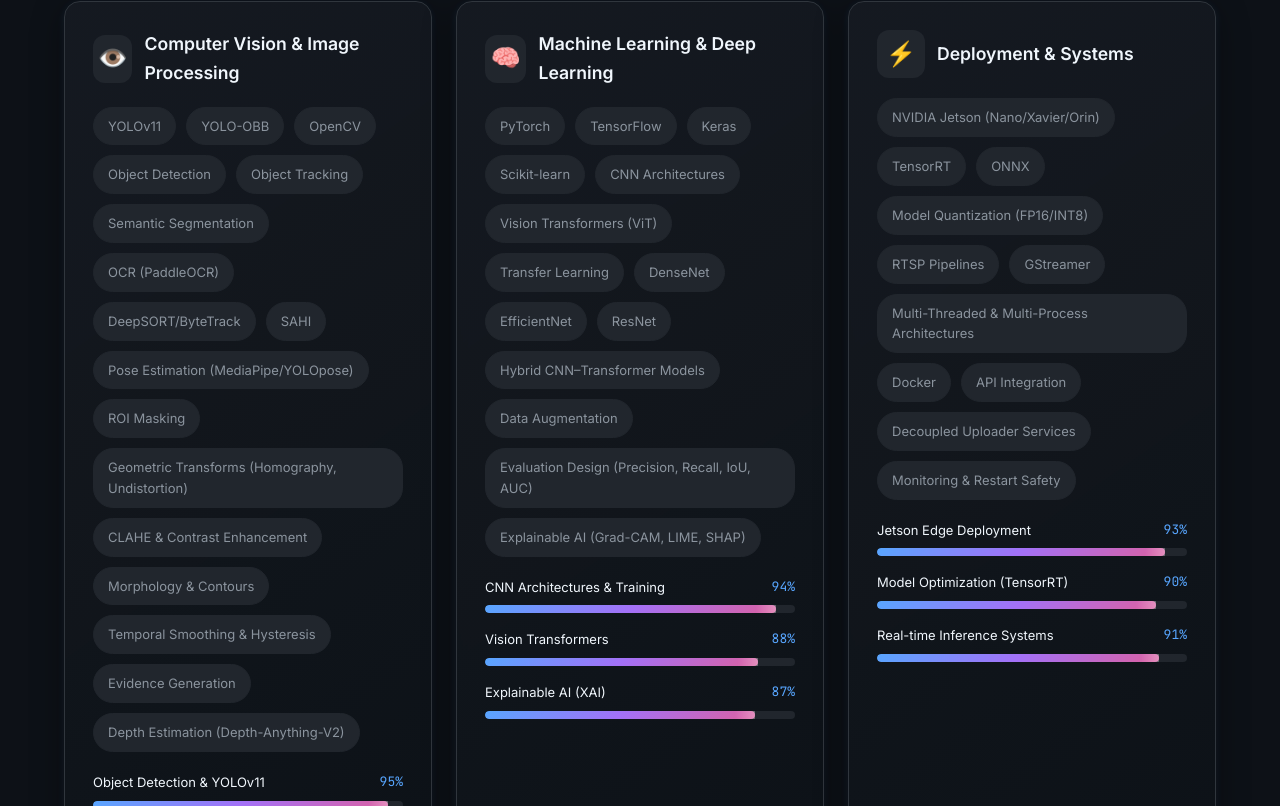
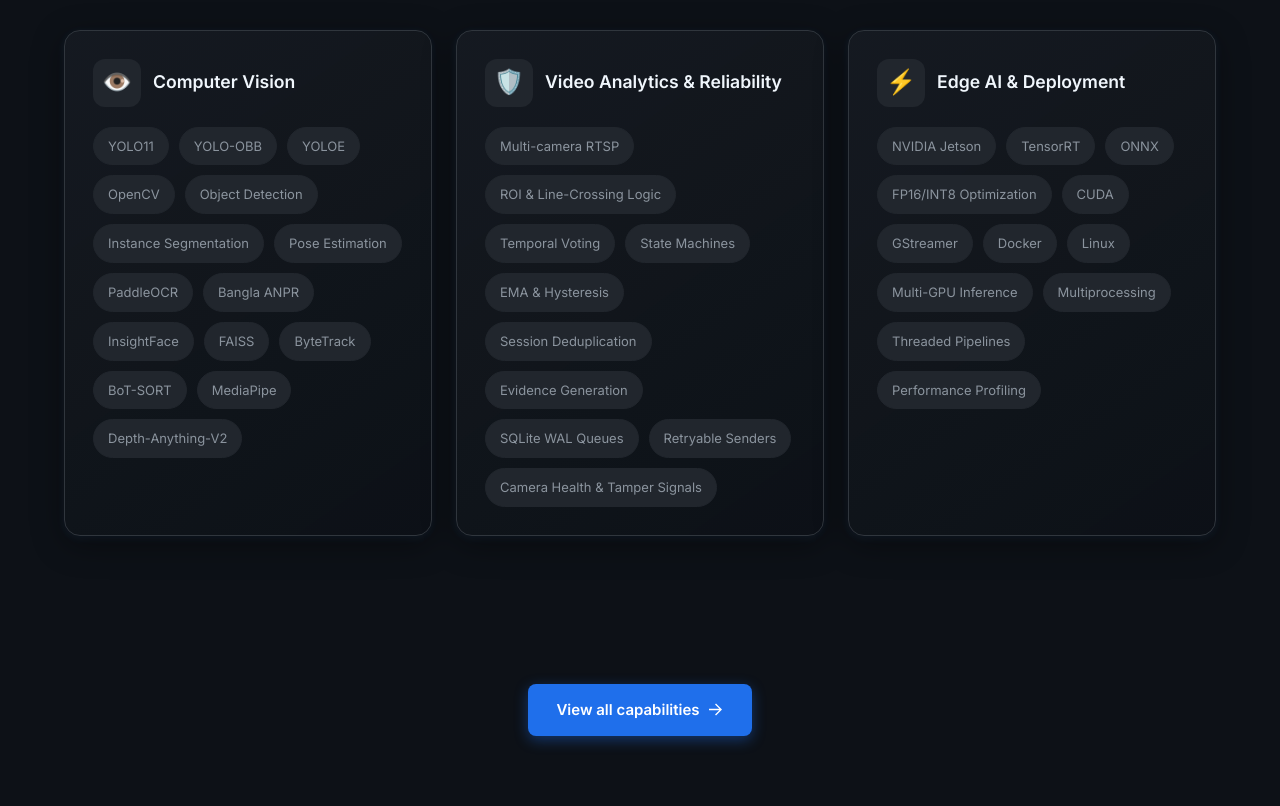
Before and after one commit to rafi0020/rafiul_ML_portfolio, a React (Vite) app: page / in a window 1280 px wide. Shown: the part 7814-8620 px from the top of the page. Built offline with nearby package versions, Linux system fonts and the light colour scheme.

Commit message:
Refresh src/sections/Skills.jsx for recruiter-focused portfolio

```diff
--- a/src/sections/Skills.jsx
+++ b/src/sections/Skills.jsx
@@ -1,168 +1,98 @@
-
-import { useEffect, useRef, useState } from "react";
 import Icon from "../components/Icon";
 import SectionCTA from "../components/SectionCTA";
 
 const skillCategories = [
   {
-    title: "Computer Vision & Image Processing",
+    title: "Computer Vision",
     icon: "👁️",
-    skills: ["YOLOv11", "YOLO-OBB", "OpenCV", "Object Detection", "Object Tracking", "Semantic Segmentation", "OCR (PaddleOCR)", "DeepSORT/ByteTrack", "SAHI", "Pose Estimation (MediaPipe/YOLOpose)", "ROI Masking", "Geometric Transforms (Homography, Undistortion)", "CLAHE & Contrast Enhancement", "Morphology & Contours", "Temporal Smoothing & Hysteresis", "Evidence Generation", "Depth Estimation (Depth-Anything-V2)"],
-    bars: [
-      { name: "Object Detection & YOLOv11", level: 95 },
-      { name: "Multi-Object Tracking", level: 92 },
-      { name: "OCR & Text Recognition", level: 90 },
+    skills: [
+      "YOLO11", "YOLO-OBB", "YOLOE", "OpenCV", "Object Detection",
+      "Instance Segmentation", "Pose Estimation", "PaddleOCR", "Bangla ANPR",
+      "InsightFace", "FAISS", "ByteTrack", "BoT-SORT", "MediaPipe",
+      "Depth-Anything-V2"
     ]
   },
   {
-    title: "Machine Learning & Deep Learning",
-    icon: "🧠",
-    skills: ["PyTorch", "TensorFlow", "Keras", "Scikit-learn", "CNN Architectures", "Vision Transformers (ViT)", "Transfer Learning", "DenseNet", "EfficientNet", "ResNet", "Hybrid CNN–Transformer Models", "Data Augmentation", "Evaluation Design (Precision, Recall, IoU, AUC)", "Explainable AI (Grad-CAM, LIME, SHAP)"],
-    bars: [
-      { name: "CNN Architectures & Training", level: 94 },
-      { name: "Vision Transformers", level: 88 },
-      { name: "Explainable AI (XAI)", level: 87 },
+    title: "Video Analytics & Reliability",
+    icon: "🛡️",
+    skills: [
+      "Multi-camera RTSP", "ROI & Line-Crossing Logic", "Temporal Voting",
+      "State Machines", "EMA & Hysteresis", "Session Deduplication",
+      "Evidence Generation", "SQLite WAL Queues", "Retryable Senders",
+      "Camera Health & Tamper Signals"
     ]
   },
   {
-    title: "Deployment & Systems",
+    title: "Edge AI & Deployment",
     icon: "⚡",
-    skills: ["NVIDIA Jetson (Nano/Xavier/Orin)", "TensorRT", "ONNX", "Model Quantization (FP16/INT8)", "RTSP Pipelines", "GStreamer", "Multi-Threaded & Multi-Process Architectures", "Docker", "API Integration", "Decoupled Uploader Services", "Monitoring & Restart Safety"],
-    bars: [
-      { name: "Jetson Edge Deployment", level: 93 },
-      { name: "Model Optimization (TensorRT)", level: 90 },
-      { name: "Real-time Inference Systems", level: 91 },
+    skills: [
+      "NVIDIA Jetson", "TensorRT", "ONNX", "FP16/INT8 Optimization",
+      "CUDA", "GStreamer", "Docker", "Linux", "Multi-GPU Inference",
+      "Multiprocessing", "Threaded Pipelines", "Performance Profiling"
     ]
   },
   {
-    title: "Reliability Engineering",
-    icon: "🛡️",
-    skills: ["State Machines", "Temporal Smoothing", "Hysteresis/EMA Filtering", "Evidence Logging", "SQLite Queues", "JSON State Management", "Decoupled Sender Services", "Deduplication Logic", "Confidence Voting", "ISO 6346 Validation"],
-    bars: [
-      { name: "Temporal Reasoning & State Machines", level: 92 },
-      { name: "Domain Validation Pipelines", level: 90 },
-      { name: "Evidence-Based Decision Logging", level: 91 },
+    title: "Deep Learning & Research",
+    icon: "🧠",
+    skills: [
+      "PyTorch", "TensorFlow", "CNNs", "Vision Transformers", "DenseNet",
+      "GRU", "Transfer Learning", "wav2vec 2.0", "WavLM", "Whisper",
+      "Subject-independent Evaluation", "Grad-CAM", "LIME", "SHAP"
     ]
   },
   {
-    title: "Tools & Frameworks",
-    icon: "🚀",
-    skills: ["Python", "Git/GitHub", "OpenCV", "Ultralytics YOLO", "PaddleOCR", "MediaPipe Pose", "SQLite", "MLflow", "Weights & Biases", "Linux", "Grafana"],
-    bars: [
-      { name: "Python Ecosystem", level: 95 },
-      { name: "Experiment Tracking (W&B/MLflow)", level: 88 },
-      { name: "Version Control & Collaboration", level: 90 },
+    title: "APIs, Data & MLOps",
+    icon: "🔧",
+    skills: [
+      "Python", "FastAPI", "REST APIs", "SQLite", "PostgreSQL", "Pandas",
+      "NumPy", "Scikit-learn", "Weights & Biases", "MLflow", "Git/GitHub",
+      "Dataset Versioning", "Configuration-driven Systems"
     ]
   },
   {
-    title: "Data & Signal Processing",
-    icon: "📊",
-    skills: ["NumPy", "Pandas", "Matplotlib", "Seaborn", "Plotly", "Librosa", "Scikit-learn", "Data Augmentation", "Feature Engineering", "Audio Signal Processing", "Spectrogram Analysis (Log-mel/STFT)"],
-    bars: [
-      { name: "Data Processing Pipelines", level: 92 },
-      { name: "Audio Signal Processing", level: 85 },
-      { name: "Statistical Analysis & Visualization", level: 88 },
-    ]
-  },
-  {
-    title: "LLMs & NLP",
-    icon: "🤖",
-    skills: ["LLaMA 2", "LangChain", "RAG (Retrieval-Augmented Generation)", "ChromaDB", "HuggingFace Transformers", "Vector Databases", "Prompt Engineering"],
-    bars: [
-      { name: "LLM Fine-tuning & Deployment", level: 82 },
-      { name: "RAG System Development", level: 85 },
-      { name: "Vector Search & Embeddings", level: 80 },
-    ]
-  },
-  {
-    title: "Backend & APIs",
-    icon: "🔧",
-    skills: ["FastAPI", "Flask", "Django", "PostgreSQL", "MongoDB", "Redis", "Kafka", "MQTT", "WebSocket", "RESTful APIs", "Microservices"],
-    bars: [
-      { name: "FastAPI & REST Development", level: 90 },
-      { name: "Database Design & Optimization", level: 87 },
-      { name: "Message Queues & Streaming", level: 85 },
-    ]
-  },
-  {
-    title: "Soft Skills",
-    icon: "🤝",
-    skills: ["Teamwork", "Leadership", "Convincing & Influencing", "Negotiation", "Inspiring", "On-site Client Communication", "Research Mentoring", "Academic Writing"],
-    bars: [
-      { name: "Teamwork & Collaboration", level: 93 },
-      { name: "Leadership & Mentoring", level: 88 },
-      { name: "Communication & Negotiation", level: 90 },
+    title: "Applied Domains",
+    icon: "🏭",
+    skills: [
+      "Industrial Safety", "Banking Surveillance", "Ports & Logistics",
+      "Manufacturing Inspection", "Retail Analytics", "Computational Healthcare",
+      "OCR Validation", "Open-vocabulary Detection", "Client UAT",
+      "On-site Integration"
     ]
   }
 ];
 
-export default function Skills({ compact = false }){
-  const [visible, setVisible] = useState(false);
-  const sectionRef = useRef(null);
-
-  useEffect(() => {
-    const observer = new IntersectionObserver(
-      ([entry]) => {
-        if (entry.isIntersecting) {
-          setVisible(true);
-        }
-      },
-      { threshold: 0.2 }
-    );
-
-    if (sectionRef.current) {
-      observer.observe(sectionRef.current);
-    }
-
-    return () => observer.disconnect();
-  }, []);
+export default function Skills({ compact = false }) {
+  const displayedCategories = compact ? skillCategories.slice(0, 3) : skillCategories;
 
   return (
-    <section id="skills" className="section" ref={sectionRef}>
+    <section id="skills" className="section">
       <div className="container">
         <div className="section-header">
           <span className="section-label">
             <Icon name="gear" />
-            Tech Stack
+            Technical capabilities
           </span>
-          <h2 className="section-title">Skills & Expertise</h2>
+          <h2 className="section-title">Production-focused AI stack</h2>
           <p className="section-subtitle">
-            Technologies and tools I use to build production-ready AI systems
+            Tools and methods demonstrated through deployed systems and research
           </p>
         </div>
 
         <div className="skills-container">
-          {(compact ? skillCategories.slice(0, 3) : skillCategories).map((category, idx) => (
+          {displayedCategories.map((category, index) => (
             <div
               key={category.title}
               className="skill-category"
-              style={{ animationDelay: `${idx * 0.1}s` }}
+              style={{ animationDelay: `${index * 0.1}s` }}
             >
               <div className="skill-category-header">
-                <div className="skill-category-icon">{category.icon}</div>
+                <div className="skill-category-icon" aria-hidden="true">{category.icon}</div>
                 <h3 className="skill-category-title">{category.title}</h3>
               </div>
 
               <div className="skill-items">
-                {category.skills.map(skill => (
+                {category.skills.map((skill) => (
                   <span key={skill} className="skill-item">{skill}</span>
-                ))}
-              </div>
-
-              <div className="skill-bar-container">
-                {category.bars.map(bar => (
-                  <div key={bar.name} className="skill-bar">
-                    <div className="skill-bar-header">
-                      <span className="skill-bar-name">{bar.name}</span>
-                      <span className="skill-bar-value">{bar.level}%</span>
-                    </div>
-                    <div className="skill-bar-track">
-                      <div
-                        className="skill-bar-fill"
-                        style={{ width: visible ? `${bar.level}%` : '0%' }}
-                      />
-                    </div>
-                  </div>
                 ))}
               </div>
             </div>
@@ -170,7 +100,7 @@
         </div>
       </div>
 
-      {compact && <SectionCTA to="/skills">View all skills</SectionCTA>}
+      {compact && <SectionCTA to="/skills">View all capabilities</SectionCTA>}
     </section>
   );
 }
```
